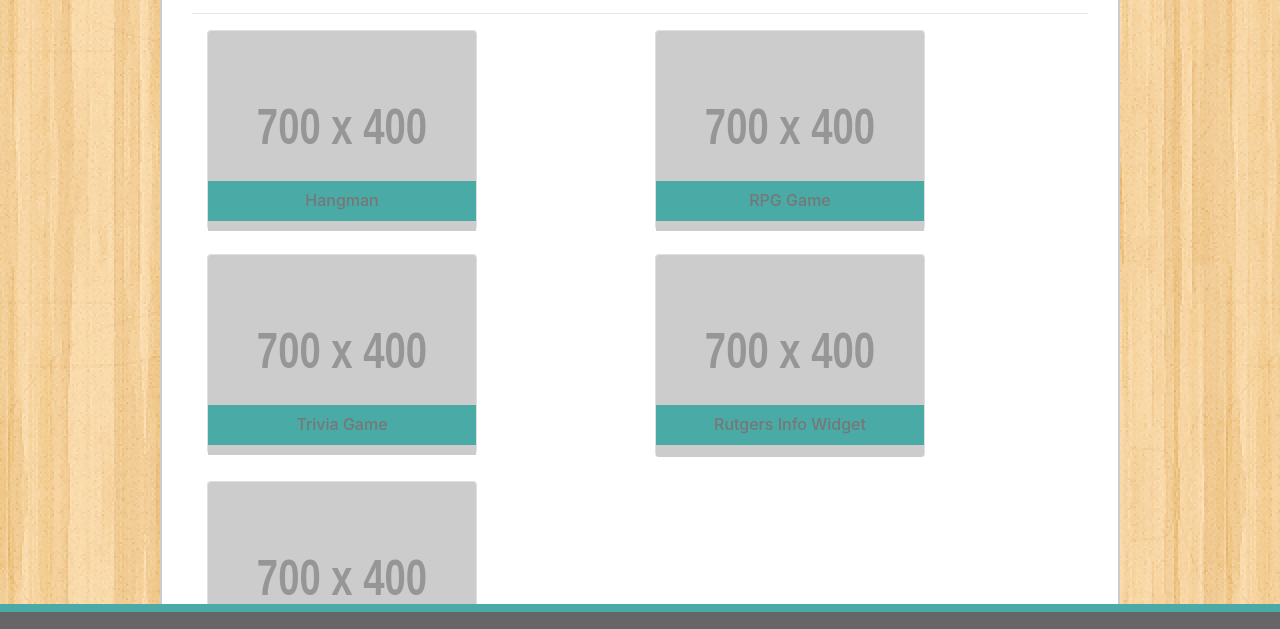
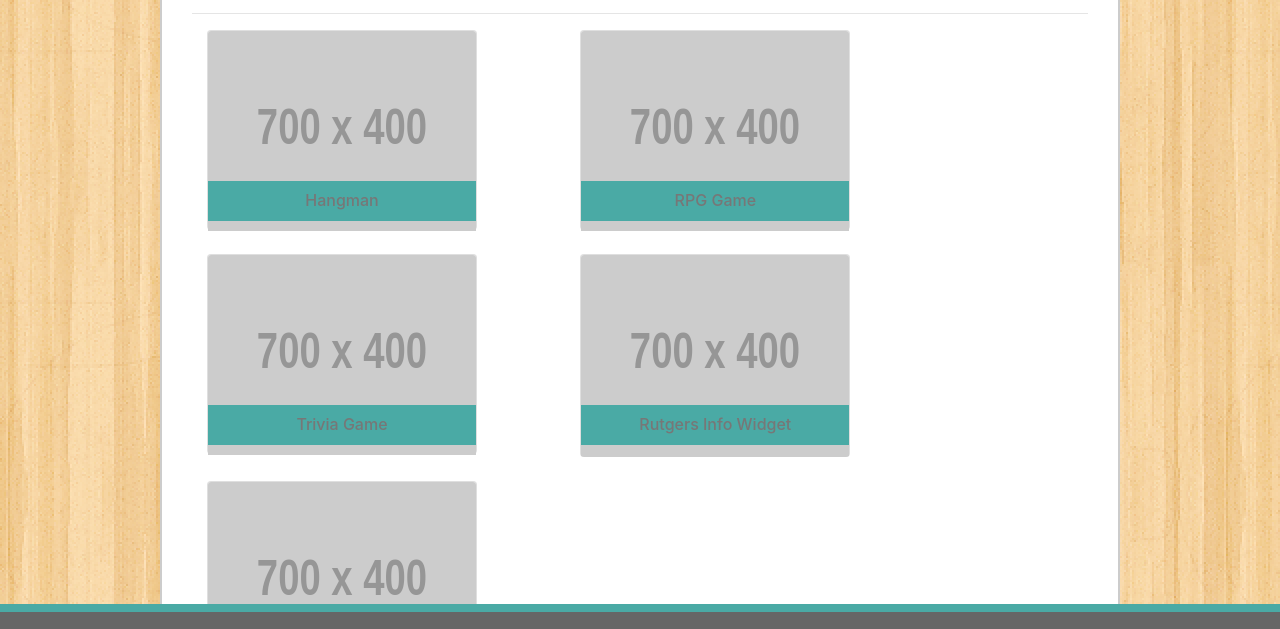
Before and after one commit to DRsiles92/DRsiles92.github.io, a plain HTML site: page portfolio.html in a window 1280 px wide. Shown: the part 140-769 px from the top of the page. Drawn offline with nearby package versions, Linux system fonts and the light colour scheme; placeholder pictures from the web are drawn by us.

```diff
--- a/portfolio.html
+++ b/portfolio.html
@@ -47,7 +47,7 @@
     <!-- Images for portfolio -->
     <div class="container">
         <div class="row">
-               <div class="col-lg-6 mb-4">
+               <div class="col-lg-5 mb-4">
                 <div class="card">
                   <a href="#"><img class="card-img-top" src="http://placehold.it/700x400" alt=""></a>
                   <div class="img-caption">
@@ -57,7 +57,7 @@
                   </div>
                 </div>
               </div>
-             <div class="col-lg-6 mb-4">
+             <div class="col-lg-5 mb-4">
              <div class="card">
                <a href="#"><img class="card-img-top" src="http://placehold.it/700x400" alt=""></a>
                <div class="img-caption">
@@ -67,7 +67,7 @@
                </div>
              </div>
            </div>
-           <div class="col-lg-6 mb-4">
+           <div class="col-lg-5 mb-4">
                 <div class="card">
                   <a href="#"><img class="card-img-top" src="http://placehold.it/700x400" alt=""></a>
                   <div class="img-caption">
@@ -77,7 +77,7 @@
                   </div>
                 </div>
               </div>
-              <div class="col-lg-6 mb-4">
+              <div class="col-lg-5 mb-4">
                     <div class="card h-100">
                       <a href="#"><img class="card-img-top" src="http://placehold.it/700x400" alt=""></a>
                       <div class="img-caption">
@@ -87,7 +87,7 @@
                       </div>
                     </div>
                   </div>
-                  <div class="col-lg-6 mb-4">
+                  <div class="col-lg-5 mb-4">
                         <div class="card h-100">
                           <a href="#"><img class="card-img-top" src="http://placehold.it/700x400" alt=""></a>
                           <div class="img-caption">
```
Also changed, not shown: index.html (+1 -1 lines).
